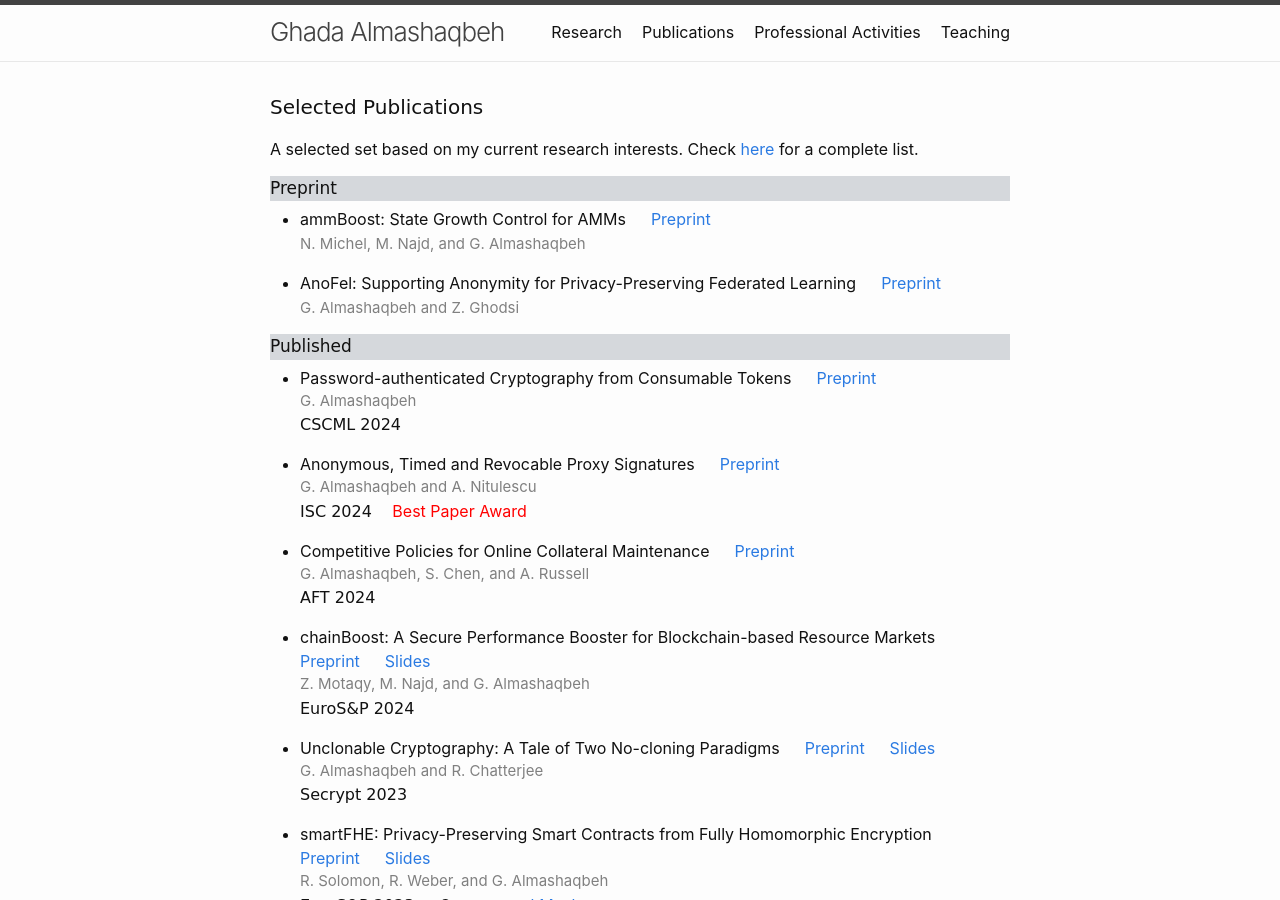
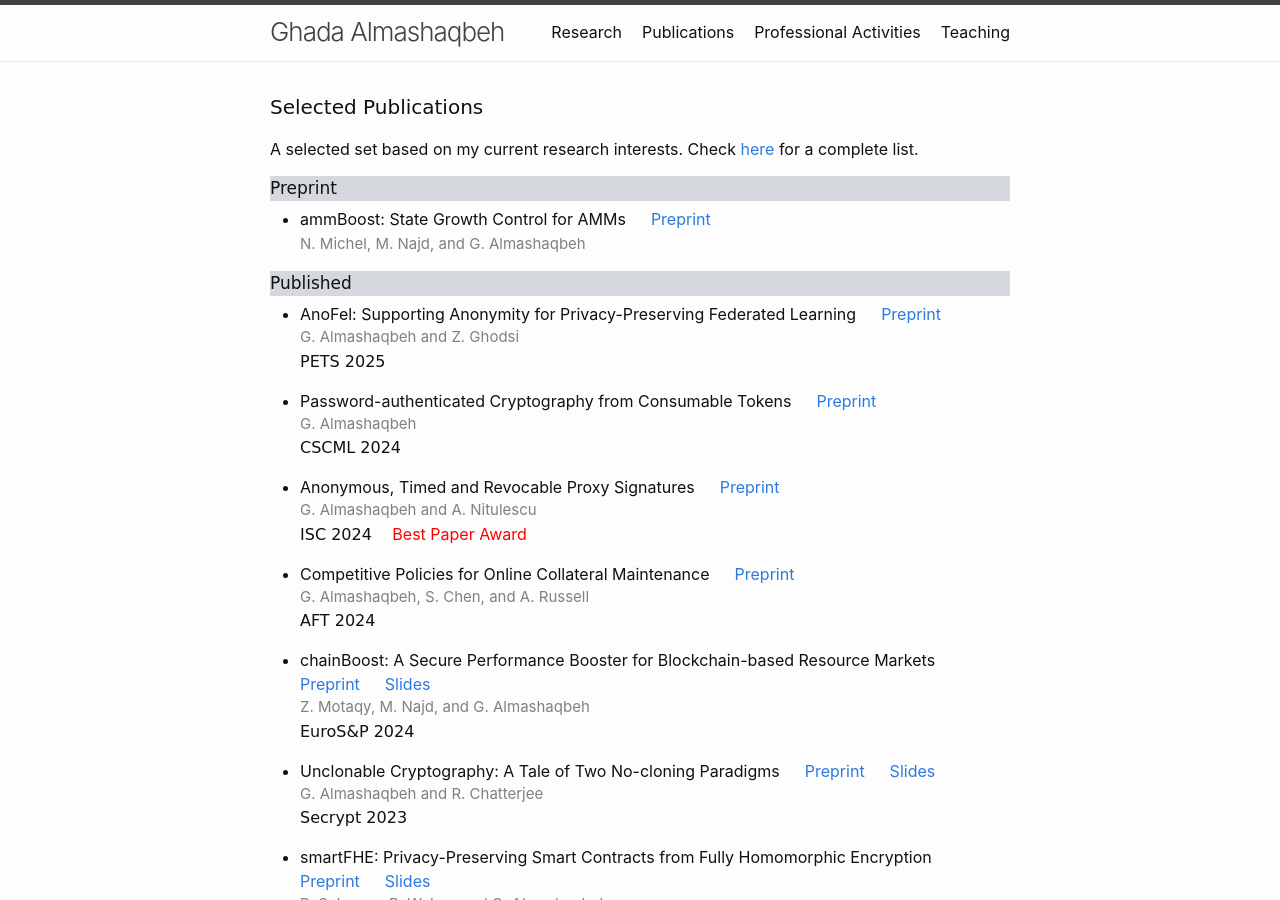
Before and after one commit to GhadaAlmashaqbeh/GhadaAlmashaqbeh.github.io, a Jekyll site: the page built from 02-publications.md, in a window 1280 px wide and 900 px high. Built offline with Jekyll 4.4.1, drawn with Linux system fonts in a browser that asks for light colours.

Commit message:
edit pub

```diff
--- a/02-publications.md
+++ b/02-publications.md
@@ -14,12 +14,12 @@ A selected set based on my current research interests. Check [here](https://scho
   <span style="color:grey; font-size:15px;">N. Michel, M. Najd, and G. Almashaqbeh</span>
 
 
-* AnoFel: Supporting Anonymity for Privacy-Preserving Federated Learning &emsp; [Preprint](https://arxiv.org/abs/2306.06825)<br/>
-  <span style="color:grey; font-size:15px;">G. Almashaqbeh and Z. Ghodsi</span>
-
-
 
 <div style="font-family: 'Comic Sans MS'; font-size:17px; background-color:rgb(213, 216, 220);margin-bottom:6px;">Published</div>
+
+* AnoFel: Supporting Anonymity for Privacy-Preserving Federated Learning &emsp; [Preprint](https://arxiv.org/abs/2306.06825)<br/>
+  <div style="color:grey; font-size:15px;">G. Almashaqbeh and Z. Ghodsi</div>
+  <span style="font-family: 'Comic Sans MS';">PETS 2025</span>
 
 * Password-authenticated Cryptography from Consumable Tokens &emsp; [Preprint](https://eprint.iacr.org/2024/1283)<br/>
   <div style="color:grey; font-size:15px;">G. Almashaqbeh</div>
@@ -27,7 +27,7 @@ A selected set based on my current research interests. Check [here](https://scho
 
 * Anonymous, Timed and Revocable Proxy Signatures &emsp; [Preprint](https://eprint.iacr.org/2023/833)<br/>
   <div style="color:grey; font-size:15px;">G. Almashaqbeh and A. Nitulescu</div>
-  <span style="font-family: 'Comic Sans MS';">ISC 2024</span> &emsp;<span style="color:red; ont-family: 'Comic Sans MS';">Best Paper Award</span>
+  <span style="font-family: 'Comic Sans MS';">ISC 2024</span> &emsp;<span style="color:red;">Best Paper Award</span>
 
 * Competitive Policies for Online Collateral Maintenance &emsp; [Preprint](https://eprint.iacr.org/2024/1022)<br/>
   <div style="color:grey; font-size:15px;">G. Almashaqbeh, S. Chen, and A. Russell</div>
```
